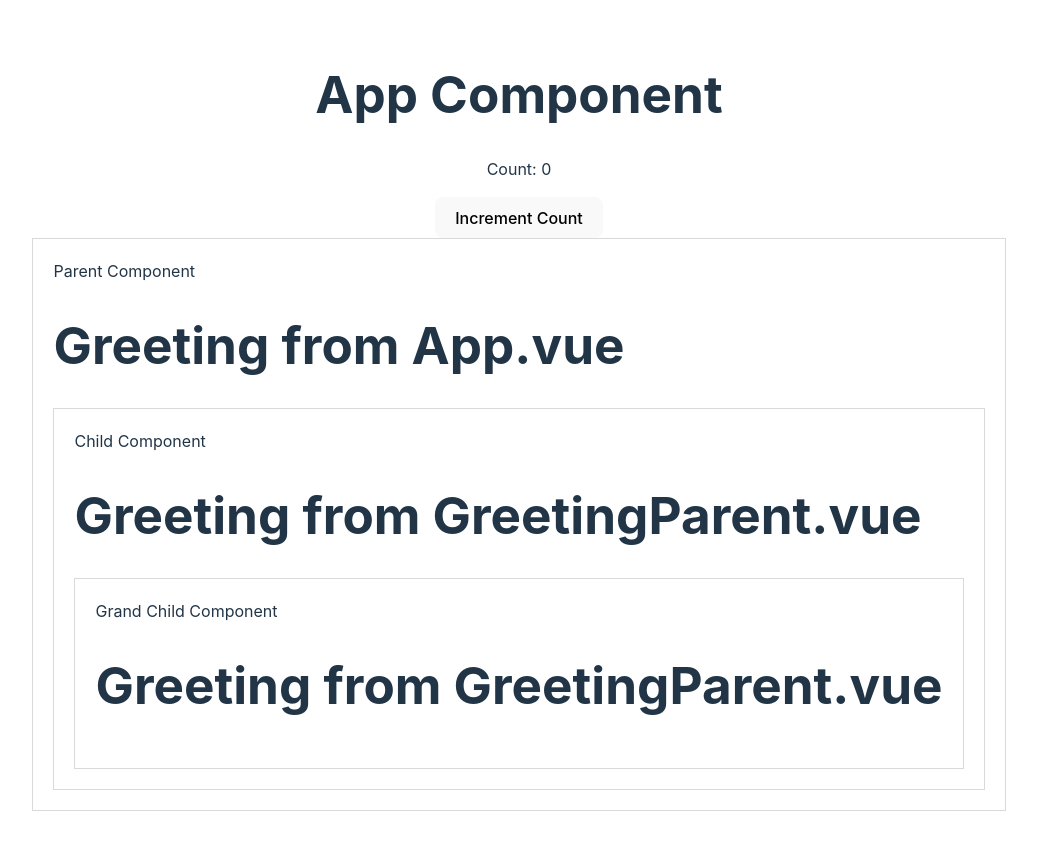
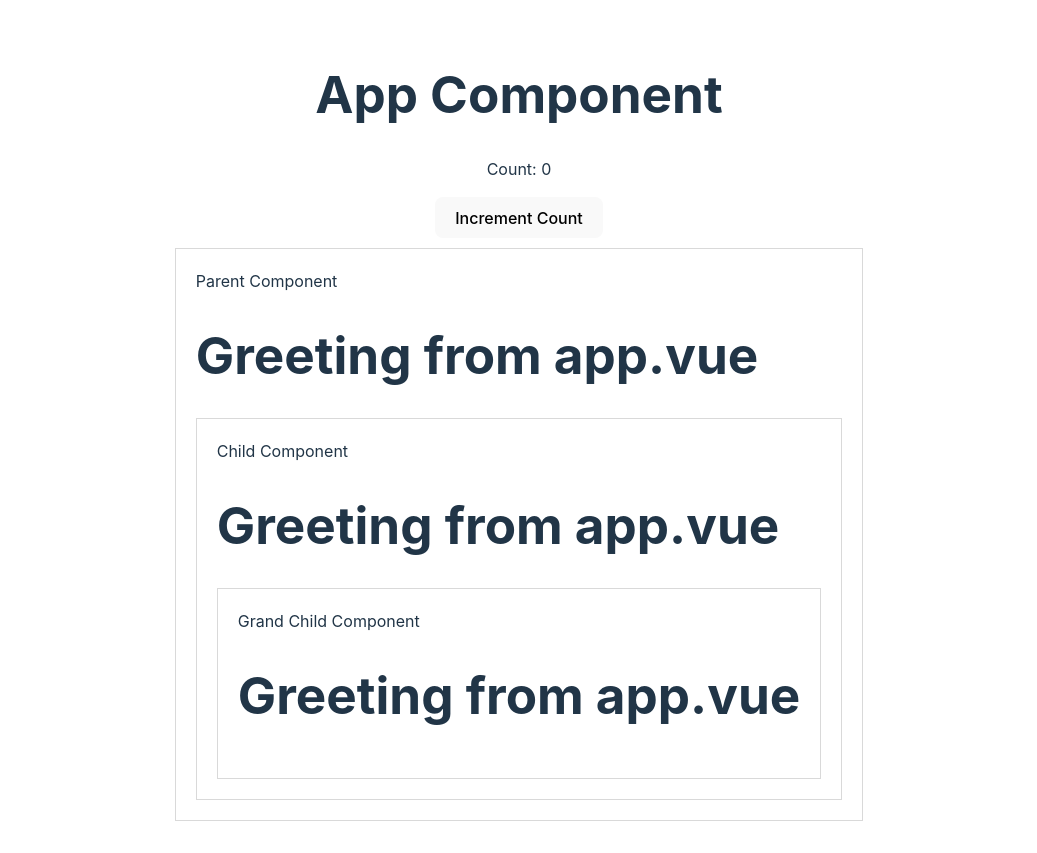
Before and after one commit to aumanoj/vue3-build-composition, a Vue app: page / in a window 1280 px wide. Shown: the whole page, without its empty margins (121-1158 px from the left). Built offline with nearby package versions, Linux system fonts and the light colour scheme.

Commit message:
updated provide statement

```diff
--- a/src/App.vue
+++ b/src/App.vue
@@ -3,13 +3,16 @@
   <!-- Count sample  -->
   <p>Count: {{ count }}</p>
   <button @click="count++">Increment Count</button>
-  <!-- Included Parent component with props-->
-  <GreetingParent :message="greetingMessage" />
+  <!-- Included Parent component-->
+  <GreetingParent />
 </template>
 
 <script setup>
-import { ref } from 'vue';
+import { provide,ref } from 'vue';
+import {  } from 'vue';
 import GreetingParent from './components/GreetingParent.vue';
   const count = ref(0);
-  const greetingMessage = 'Greeting from App.vue';
+  const parentMessage = 'Greeting from app.vue'
+  /* Provide used for the direct data pass to grand child */
+  provide('parentMessage', parentMessage);
 </script>
--- a/src/components/GreetingParent.vue
+++ b/src/components/GreetingParent.vue
@@ -1,20 +1,13 @@
 <template>
   <div class="box">
   <span>Parent Component</span>
-  <h1>{{ message }}</h1>
+  <h1>{{ parentMessage }}</h1>
   <!-- Included Child Component -->
-  <GreetingChild :greeting="parentMessage" />
+  <GreetingChild />
 </div>
 </template>
 <script setup>
-/* Provide also known as props drilling means dirent to pass data to grand child */
-import { provide } from 'vue';
+import { inject } from 'vue';
 import GreetingChild from './GreetingChild.vue';
-/* Defined props here */
-const props = defineProps({
-  message: String,
-})
-const parentMessage = 'Greeting from GreetingParent.vue'
-provide('parentMessage', parentMessage);
-
+const parentMessage = inject('parentMessage');
 </script>
--- a/src/style.css
+++ b/src/style.css
@@ -55,6 +55,7 @@ button {
   background-color: #1a1a1a;
   cursor: pointer;
   transition: border-color 0.25s;
+  margin-bottom: 10px;
 }
 button:hover {
   border-color: #646cff;
```
